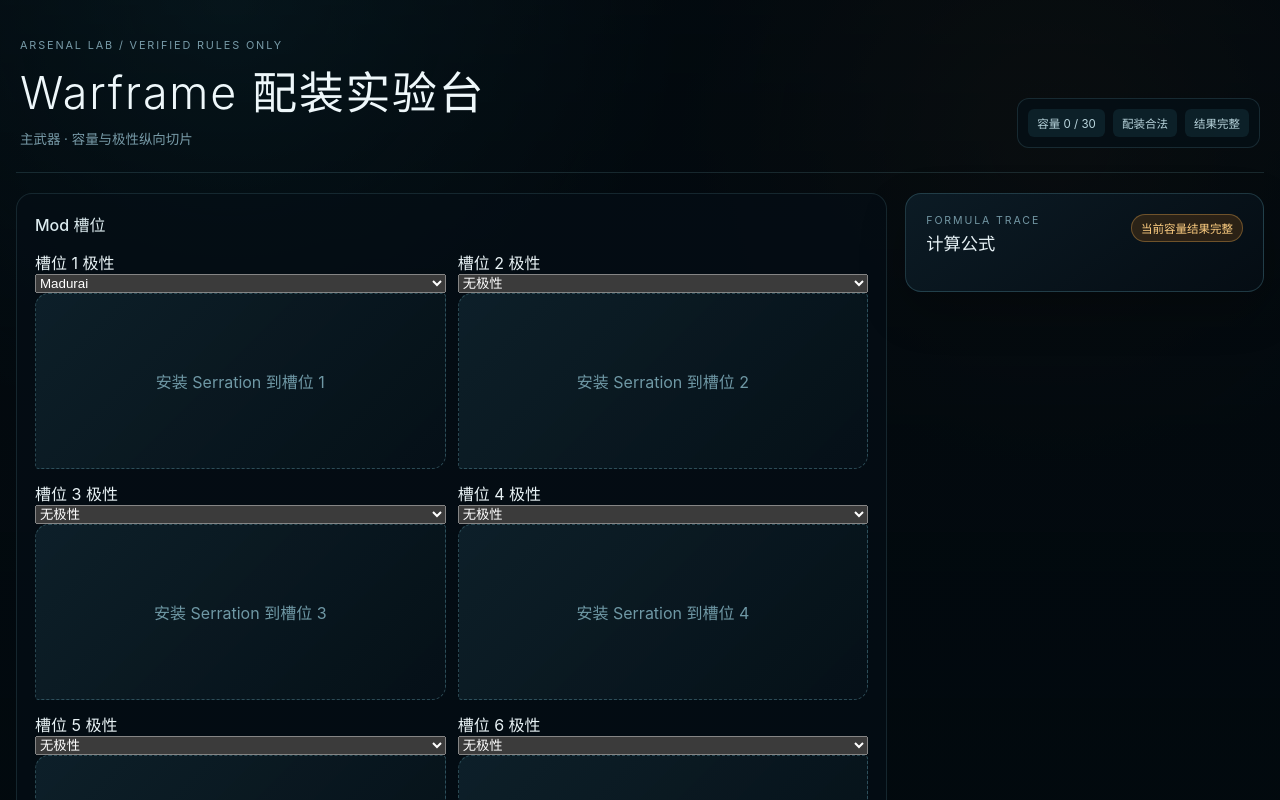
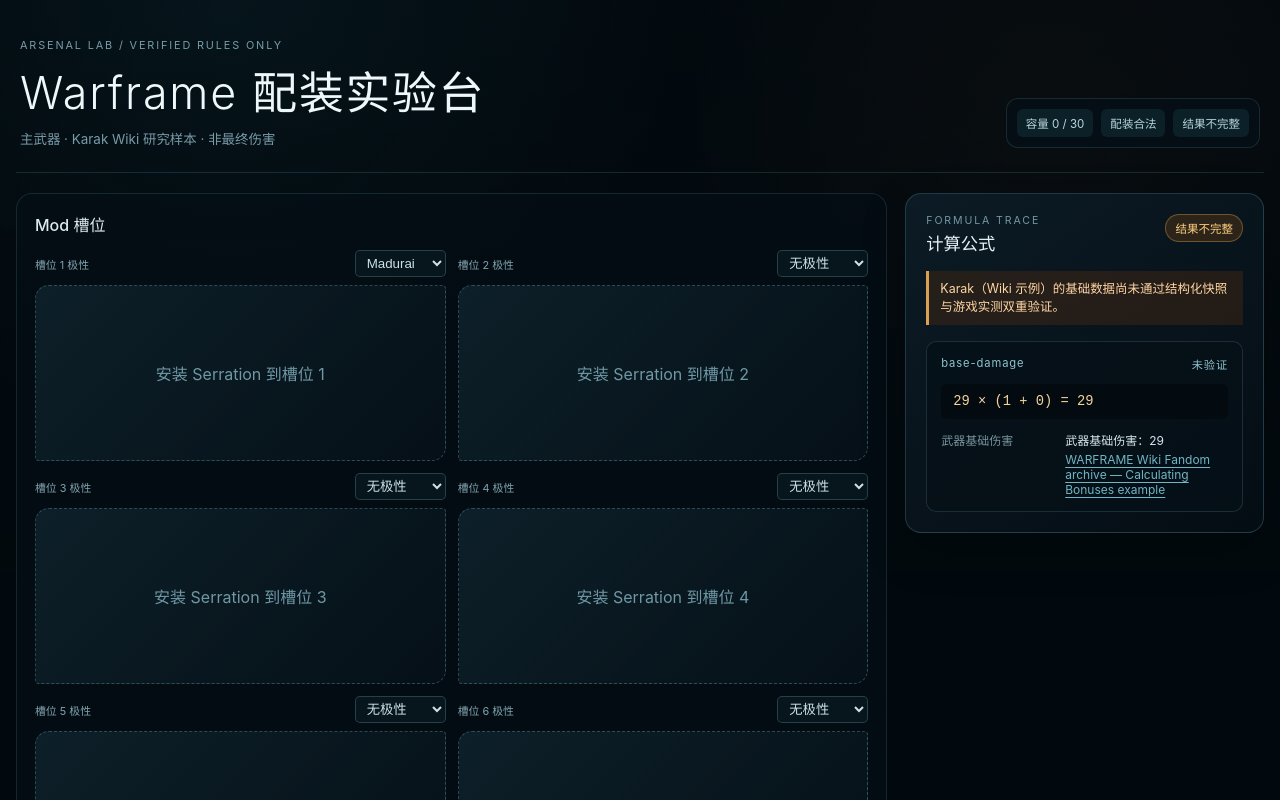
Before and after one commit to 3vaporati0n/warframe, a Next.js app: page / in a window 1280 px wide. Shown: the top 800 px of the page. Built offline with nearby package versions, Linux system fonts and the light colour scheme.

Commit message:
feat: integrate interactive arsenal research preview

```diff
--- a/src/features/calculator/calculator.module.css
+++ b/src/features/calculator/calculator.module.css
@@ -90,11 +90,30 @@
 
 .slotsPanel :global(li) {
   display: grid;
+  gap: 8px;
   min-width: 0;
   min-height: 176px;
 }
 
-.slotsPanel :global(li > button) {
+.slotsPanel :global([data-slot-controls="true"]) {
+  display: flex;
+  gap: 8px;
+  align-items: center;
+  justify-content: space-between;
+  color: #7fa2ad;
+  font-size: 0.68rem;
+}
+
+.slotsPanel :global([data-slot-controls="true"] select) {
+  max-width: 118px;
+  padding: 4px 7px;
+  color: #cce2e7;
+  background: #07151c;
+  border: 1px solid rgb(112 180 195 / 28%);
+  border-radius: 5px;
+}
+
+.slotsPanel :global([data-empty-slot="true"]) {
   width: 100%;
   min-height: 176px;
   color: #6f98a5;
@@ -107,12 +126,35 @@
   cursor: pointer;
 }
 
-.slotsPanel :global(li > button:hover),
-.slotsPanel :global(li > button:focus-visible) {
+.slotsPanel :global([data-empty-slot="true"]):hover,
+.slotsPanel :global([data-empty-slot="true"]):focus-visible {
   color: #d1e9ef;
   border-color: #77bdcc;
   outline: none;
   box-shadow: inset 0 0 36px rgb(67 154 172 / 12%);
+}
+
+.slotsPanel :global([data-card-actions="true"]) {
+  display: flex;
+  gap: 6px;
+  justify-content: flex-end;
+}
+
+.slotsPanel :global([data-card-actions="true"] button) {
+  min-width: 34px;
+  padding: 5px 9px;
+  color: #a9c9d1;
+  background: rgb(21 53 64 / 72%);
+  border: 1px solid rgb(112 180 195 / 22%);
+  border-radius: 5px;
+  cursor: pointer;
+}
+
+.slotsPanel :global([data-card-actions="true"] button:hover),
+.slotsPanel :global([data-card-actions="true"] button:focus-visible) {
+  color: #fff;
+  border-color: #75c4d3;
+  outline: none;
 }
 
 @media (max-width: 1080px) {
--- a/src/features/calculator/calculator.tsx
+++ b/src/features/calculator/calculator.tsx
@@ -2,10 +2,20 @@
 
 import { useMemo, useState } from "react";
 
+import {
+  installMod as installBuildMod,
+  moveMod,
+  removeMod,
+  setModRank,
+  setSlotPolarity,
+} from "@/core/edit-build";
 import { evaluateBuild } from "@/core/evaluate-build";
-import type { BuildSlot } from "@/core/model";
+import { listModRules } from "@/core/mod-registry";
+import type { BuildSlot, Polarity } from "@/core/model";
+import { KARAK_RESEARCH_ID } from "@/core/weapon-registry";
 
 import { FormulaPanel } from "./formula-panel";
+import { ModLibrary } from "./mod-library";
 import { SlotGrid } from "./slot-grid";
 import styles from "./calculator.module.css";
 
@@ -21,31 +31,34 @@
 export function Calculator() {
   const [slots, setSlots] = useState<readonly BuildSlot[]>(initialSlots);
   const evaluation = useMemo(
-    () => evaluateBuild({ capacityLimit: CAPACITY_LIMIT, slots }),
+    () =>
+      evaluateBuild({
+        weaponId: KARAK_RESEARCH_ID,
+        capacityLimit: CAPACITY_LIMIT,
+        slots,
+      }),
     [slots],
   );
 
   function installMod(slotIndex: number, modId: string): void {
-    setSlots((current) =>
-      current.map((slot) =>
-        slot.index === slotIndex && !slot.installedMod
-          ? { ...slot, installedMod: { modId, rank: 8 } }
-          : slot,
-      ),
-    );
+    setSlots((current) => installBuildMod(current, slotIndex, modId, 8));
+  }
+
+  function installFirstEmpty(modId: string): void {
+    setSlots((current) => {
+      const firstEmpty = current.find((slot) => !slot.installedMod);
+      return firstEmpty
+        ? installBuildMod(current, firstEmpty.index, modId, 8)
+        : current;
+    });
   }
 
   function changeRank(slotIndex: number, rank: number): void {
-    setSlots((current) =>
-      current.map((slot) =>
-        slot.index === slotIndex && slot.installedMod
-          ? {
-              ...slot,
-              installedMod: { ...slot.installedMod, rank },
-            }
-          : slot,
-      ),
-    );
+    setSlots((current) => setModRank(current, slotIndex, rank));
+  }
+
+  function changePolarity(slotIndex: number, polarity: Polarity): void {
+    setSlots((current) => setSlotPolarity(current, slotIndex, polarity));
   }
 
   return (
@@ -54,7 +67,9 @@
         <div>
           <p className={styles.eyebrow}>ARSENAL LAB / VERIFIED RULES ONLY</p>
           <h1 className={styles.title}>Warframe 配装实验台</h1>
-          <p className={styles.subtitle}>主武器 · 容量与极性纵向切片</p>
+          <p className={styles.subtitle}>
+            主武器 · Karak Wiki 研究样本 · 非最终伤害
+          </p>
         </div>
         <div className={styles.summary} aria-label="当前配装摘要">
           <p>
@@ -70,11 +85,20 @@
           <SlotGrid
             slots={slots}
             onInstall={installMod}
+            onDropMod={installMod}
+            onMoveMod={(fromIndex, toIndex) =>
+              setSlots((current) => moveMod(current, fromIndex, toIndex))
+            }
+            onRemove={(slotIndex) =>
+              setSlots((current) => removeMod(current, slotIndex))
+            }
             onRankChange={changeRank}
+            onPolarityChange={changePolarity}
           />
         </div>
         <FormulaPanel evaluation={evaluation} />
       </div>
+      <ModLibrary rules={listModRules()} onInstall={installFirstEmpty} />
     </main>
   );
 }
--- a/src/features/calculator/slot-grid.tsx
+++ b/src/features/calculator/slot-grid.tsx
@@ -52,9 +52,11 @@
     <section aria-labelledby="mod-slots-heading">
       <h2 id="mod-slots-heading">Mod 槽位</h2>
       <ol aria-label="8 个普通 Mod 槽位">
-        {slots.map((slot) => {
+        {slots.map((slot, position) => {
           const installed = slot.installedMod;
           const rule = installed ? getModRule(installed.modId) : undefined;
+          const previousSlot = slots[position - 1];
+          const nextSlot = slots[position + 1];
 
           return (
             <li
@@ -88,6 +90,7 @@
                 }
               }}
             >
+              <div data-slot-controls="true">
                 <label htmlFor={`slot-${slot.index}-polarity`}>
                   槽位 {slot.index + 1} 极性
                 </label>
@@ -107,6 +110,7 @@
                     </option>
                   ))}
                 </select>
+              </div>
 
               {installed ? (
                 rule ? (
@@ -129,6 +133,29 @@
                         onRankChange={(rank) => onRankChange(slot.index, rank)}
                       />
                     </div>
+                    <div data-card-actions="true">
+                      {previousSlot ? (
+                        <button
+                          type="button"
+                          onClick={() =>
+                            onMoveMod?.(slot.index, previousSlot.index)
+                          }
+                          aria-label={`将 ${rule.name} 移到槽位 ${previousSlot.index + 1}`}
+                        >
+                          ←
+                        </button>
+                      ) : null}
+                      {nextSlot ? (
+                        <button
+                          type="button"
+                          onClick={() =>
+                            onMoveMod?.(slot.index, nextSlot.index)
+                          }
+                          aria-label={`将 ${rule.name} 移到槽位 ${nextSlot.index + 1}`}
+                        >
+                          →
+                        </button>
+                      ) : null}
                       <button
                         type="button"
                         onClick={() => onRemove?.(slot.index)}
@@ -136,6 +163,7 @@
                       >
                         移除
                       </button>
+                    </div>
                   </>
                 ) : (
                   <p role="alert">未知 Mod：{installed.modId}</p>
@@ -143,6 +171,7 @@
               ) : (
                 <button
                   type="button"
+                  data-empty-slot="true"
                   onClick={() => onInstall(slot.index, SERRATION_ID)}
                 >
                   安装 Serration 到槽位 {slot.index + 1}
```
Also changed, not shown: 2 other files (tests, documents, lock files or other folders). Lines whose indentation alone changed are shown as unchanged.
